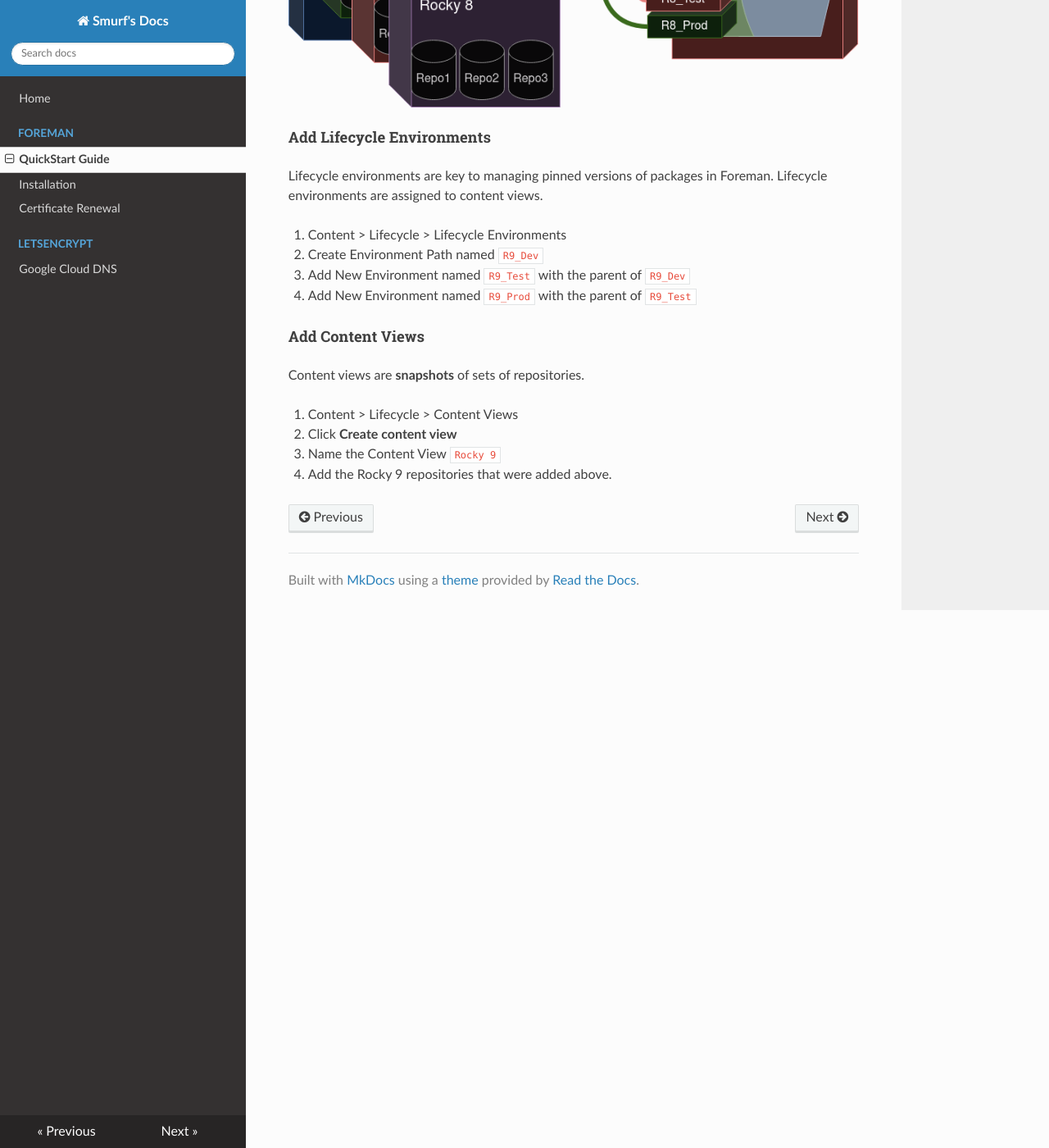
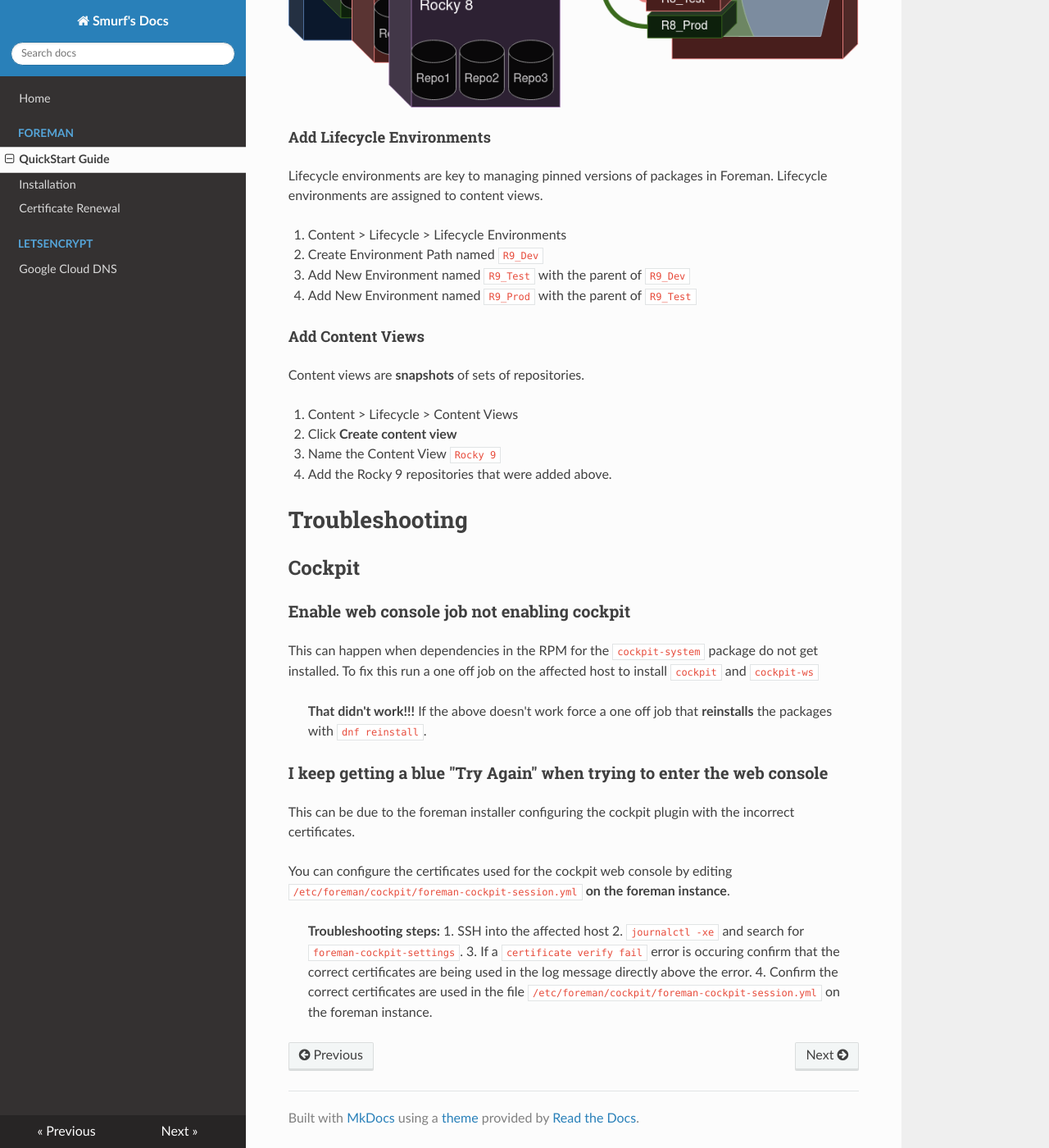
Before and after one commit to Smurf/smurf-docs, an MkDocs documentation site: the page built from docs/foreman/quickstart.md, in a window 1280 px wide and 1400 px high, scrolled down 2099 px. Shown: the whole window at 82% size. Built offline with MkDocs 1.6.1, drawn with Linux system fonts in a browser that asks for light colours; nearby versions of some CDN libraries.

Commit message:
Add tshooting

```diff
--- a/docs/foreman/quickstart.md
+++ b/docs/foreman/quickstart.md
@@ -79,3 +79,26 @@ Content views are **snapshots** of sets of repositories.
 2. Click **Create content view**
 3. Name the Content View `Rocky 9`
 4. Add the Rocky 9 repositories that were added above.
+
+
+# Troubleshooting
+
+## Cockpit
+
+### Enable web console job not enabling cockpit
+
+This can happen when dependencies in the RPM for the `cockpit-system` package do not get installed. To fix this run a one off job on the affected host to install `cockpit` and `cockpit-ws`
+
+> **That didn't work!!!** If the above doesn't work force a one off job that **reinstalls** the packages with `dnf reinstall`.
+
+### I keep getting a blue "Try Again" when trying to enter the web console
+
+This can be due to the foreman installer configuring the cockpit plugin with the incorrect certificates.
+
+You can configure the certificates used for the cockpit web console by editing `/etc/foreman/cockpit/foreman-cockpit-session.yml` **on the foreman instance**.
+
+> **Troubleshooting steps:**
+    1. SSH into the affected host
+    2. `journalctl -xe` and search for `foreman-cockpit-settings`.
+    3. If a `certificate verify fail` error is occuring confirm that the correct certificates are being used in the log message directly above the error.
+    4. Confirm the correct certificates are used in the file `/etc/foreman/cockpit/foreman-cockpit-session.yml` on the foreman instance.
```
